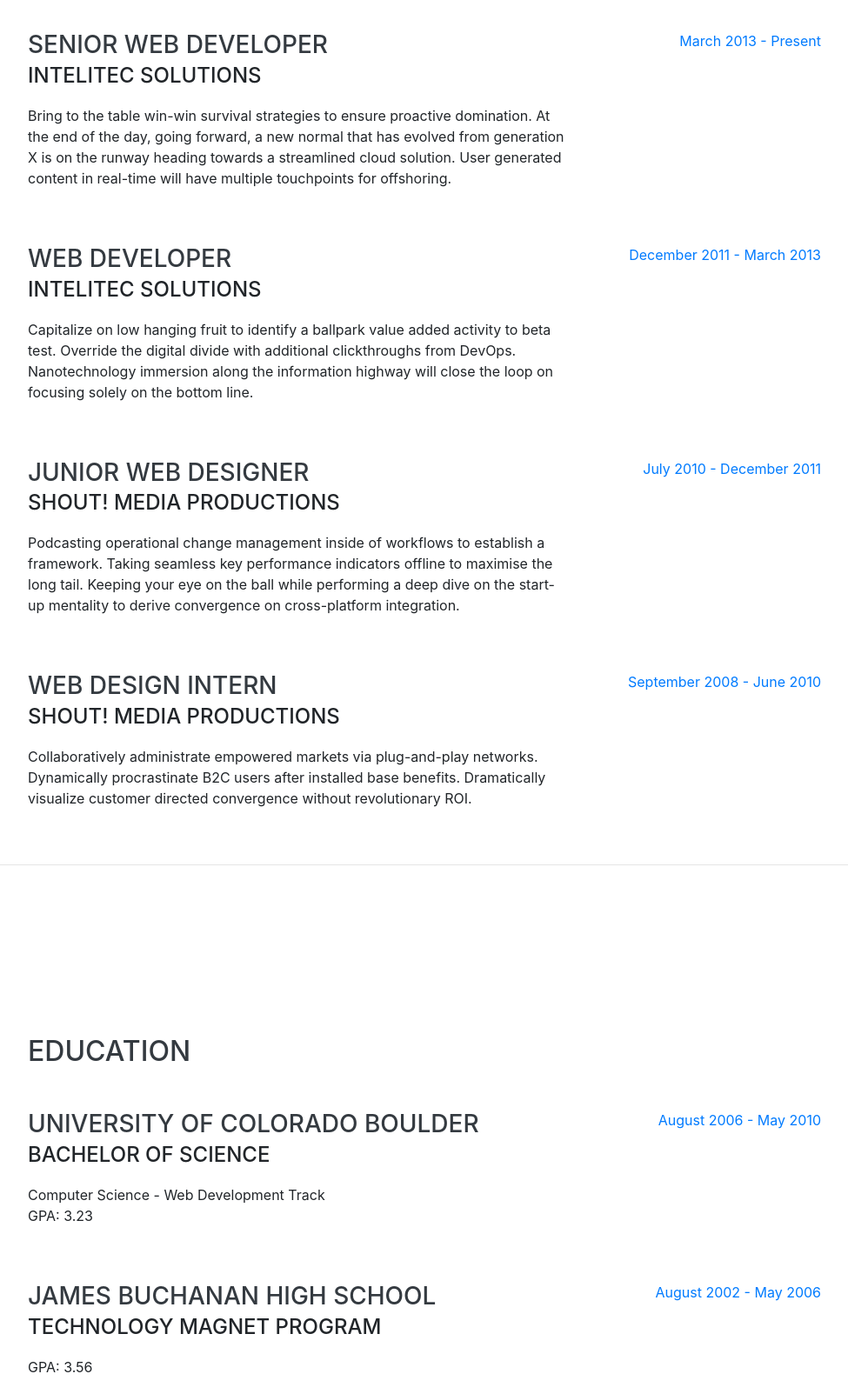
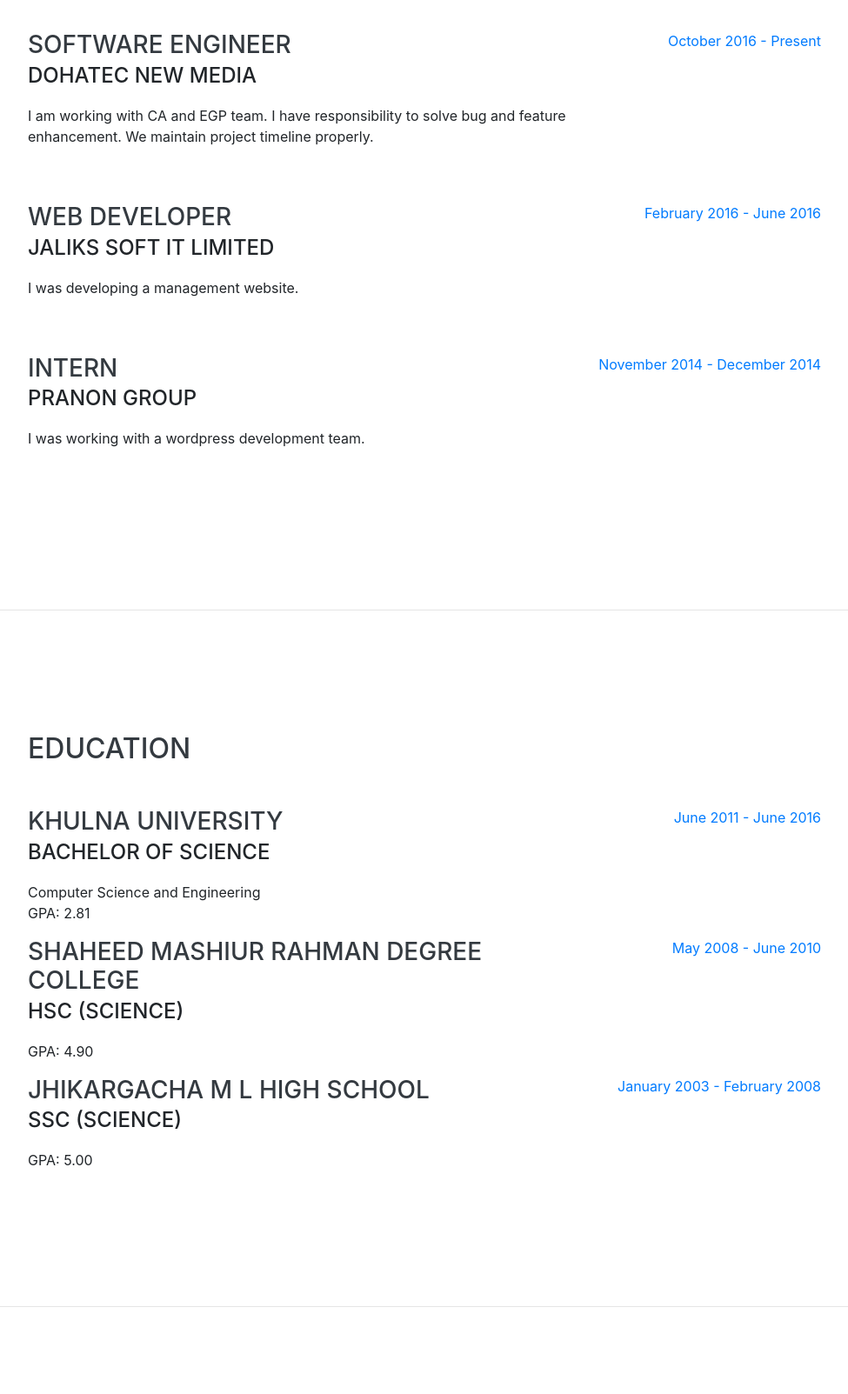
Before and after one commit to imran110219/Portfolio, a website with bundled scripts: page index.html in a window 1280 px wide. Shown: the part 900-2503 px from the top of the page at 87% size, without its empty margins (288-1263 px from the left). Built offline with nearby package versions, Linux system fonts and the light colour scheme; a web font is replaced by a local one.

Commit message:
profile edit

```diff
--- a/index.html
+++ b/index.html
@@ -63,24 +63,24 @@
 
     <section class="resume-section p-3 p-lg-5 d-flex align-items-center" id="about">
       <div class="w-100">
-        <h1 class="mb-0">Clarence
-          <span class="text-primary">Taylor</span>
+        <h1 class="mb-0">Sadman
+          <span class="text-primary">Sobhan</span>
         </h1>
-        <div class="subheading mb-5">3542 Berry Street · Cheyenne Wells, CO 80810 · (317) 585-8468 ·
-          <a href="mailto:name@email.com">name@email.com</a>
+        <div class="subheading mb-5">133 R K Mission Road · Dhaka-1203, Bangladesh · +8801912070224 ·
+          <a href="mailto:imran110219@gmail.com">imran110219@gmail.com</a>
         </div>
         <p class="lead mb-5">I am experienced in leveraging agile frameworks to provide a robust synopsis for high level overviews. Iterative approaches to corporate strategy foster collaborative thinking to further the overall value proposition.</p>
         <div class="social-icons">
-          <a href="#">
+          <a href="https://www.linkedin.com/in/sadmansobhan/">
             <i class="fab fa-linkedin-in"></i>
           </a>
-          <a href="#">
+          <a href="https://github.com/imran110219">
             <i class="fab fa-github"></i>
           </a>
           <a href="#">
             <i class="fab fa-twitter"></i>
           </a>
-          <a href="#">
+          <a href="https://www.facebook.com/sadmansobhan">
             <i class="fab fa-facebook-f"></i>
           </a>
         </div>
@@ -95,45 +95,34 @@
 
         <div class="resume-item d-flex flex-column flex-md-row justify-content-between mb-5">
           <div class="resume-content">
-            <h3 class="mb-0">Senior Web Developer</h3>
-            <div class="subheading mb-3">Intelitec Solutions</div>
-            <p>Bring to the table win-win survival strategies to ensure proactive domination. At the end of the day, going forward, a new normal that has evolved from generation X is on the runway heading towards a streamlined cloud solution. User generated content in real-time will have multiple touchpoints for offshoring.</p>
+            <h3 class="mb-0">Software Engineer</h3>
+            <div class="subheading mb-3">Dohatec New Media</div>
+            <p>I am working with CA and EGP team. I have responsibility to solve bug and feature enhancement. We maintain project timeline properly.</p>
           </div>
           <div class="resume-date text-md-right">
-            <span class="text-primary">March 2013 - Present</span>
+            <span class="text-primary">October 2016 - Present</span>
           </div>
         </div>
 
         <div class="resume-item d-flex flex-column flex-md-row justify-content-between mb-5">
           <div class="resume-content">
             <h3 class="mb-0">Web Developer</h3>
-            <div class="subheading mb-3">Intelitec Solutions</div>
-            <p>Capitalize on low hanging fruit to identify a ballpark value added activity to beta test. Override the digital divide with additional clickthroughs from DevOps. Nanotechnology immersion along the information highway will close the loop on focusing solely on the bottom line.</p>
+            <div class="subheading mb-3">Jaliks Soft IT Limited</div>
+            <p>I was developing a management website.</p>
           </div>
           <div class="resume-date text-md-right">
-            <span class="text-primary">December 2011 - March 2013</span>
+            <span class="text-primary">February 2016 - June 2016</span>
           </div>
         </div>
 
         <div class="resume-item d-flex flex-column flex-md-row justify-content-between mb-5">
           <div class="resume-content">
-            <h3 class="mb-0">Junior Web Designer</h3>
-            <div class="subheading mb-3">Shout! Media Productions</div>
-            <p>Podcasting operational change management inside of workflows to establish a framework. Taking seamless key performance indicators offline to maximise the long tail. Keeping your eye on the ball while performing a deep dive on the start-up mentality to derive convergence on cross-platform integration.</p>
+            <h3 class="mb-0">Intern</h3>
+            <div class="subheading mb-3">Pranon Group</div>
+            <p>I was working with a wordpress development team.</p>
           </div>
           <div class="resume-date text-md-right">
-            <span class="text-primary">July 2010 - December 2011</span>
-          </div>
-        </div>
-
-        <div class="resume-item d-flex flex-column flex-md-row justify-content-between">
-          <div class="resume-content">
-            <h3 class="mb-0">Web Design Intern</h3>
-            <div class="subheading mb-3">Shout! Media Productions</div>
-            <p>Collaboratively administrate empowered markets via plug-and-play networks. Dynamically procrastinate B2C users after installed base benefits. Dramatically visualize customer directed convergence without revolutionary ROI.</p>
-          </div>
-          <div class="resume-date text-md-right">
-            <span class="text-primary">September 2008 - June 2010</span>
+            <span class="text-primary">November 2014 - December 2014</span>
           </div>
         </div>
 
@@ -147,26 +136,37 @@
       <div class="w-100">
         <h2 class="mb-5">Education</h2>
 
-        <div class="resume-item d-flex flex-column flex-md-row justify-content-between mb-5">
+        <div class="resume-item d-flex flex-column flex-md-row justify-content-between">
           <div class="resume-content">
-            <h3 class="mb-0">University of Colorado Boulder</h3>
+            <h3 class="mb-0">Khulna University</h3>
             <div class="subheading mb-3">Bachelor of Science</div>
-            <div>Computer Science - Web Development Track</div>
-            <p>GPA: 3.23</p>
+            <div>Computer Science and Engineering</div>
+            <p>GPA: 2.81</p>
           </div>
           <div class="resume-date text-md-right">
-            <span class="text-primary">August 2006 - May 2010</span>
+            <span class="text-primary">June 2011 - June 2016</span>
           </div>
         </div>
 
         <div class="resume-item d-flex flex-column flex-md-row justify-content-between">
           <div class="resume-content">
-            <h3 class="mb-0">James Buchanan High School</h3>
-            <div class="subheading mb-3">Technology Magnet Program</div>
-            <p>GPA: 3.56</p>
+            <h3 class="mb-0">Shaheed Mashiur Rahman Degree College</h3>
+            <div class="subheading mb-3">HSC (Science)</div>
+            <p>GPA: 4.90</p>
           </div>
           <div class="resume-date text-md-right">
-            <span class="text-primary">August 2002 - May 2006</span>
+            <span class="text-primary">May 2008 - June 2010</span>
+          </div>
+        </div>
+
+        <div class="resume-item d-flex flex-column flex-md-row justify-content-between">
+          <div class="resume-content">
+            <h3 class="mb-0">Jhikargacha M L High School</h3>
+            <div class="subheading mb-3">SSC (Science)</div>
+            <p>GPA: 5.00</p>
+          </div>
+          <div class="resume-date text-md-right">
+            <span class="text-primary">January 2003 - February 2008</span>
           </div>
         </div>
 
@@ -181,6 +181,9 @@
 
         <div class="subheading mb-3">Programming Languages &amp; Tools</div>
         <ul class="list-inline dev-icons">
+            <li class="list-inline-item">
+                <i class="fab fa-django"></i>
+              </li>
           <li class="list-inline-item">
             <i class="fab fa-html5"></i>
           </li>
```
